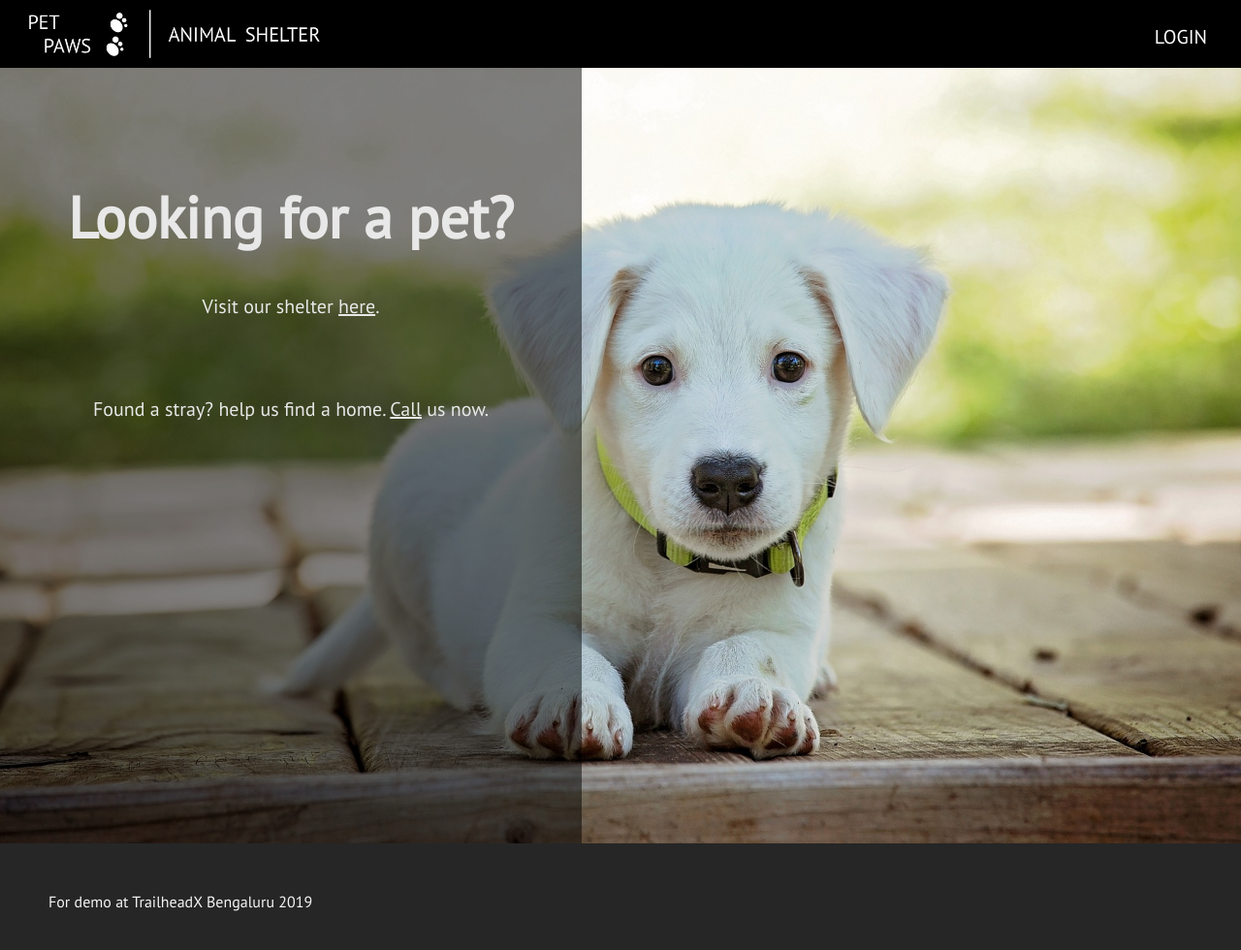
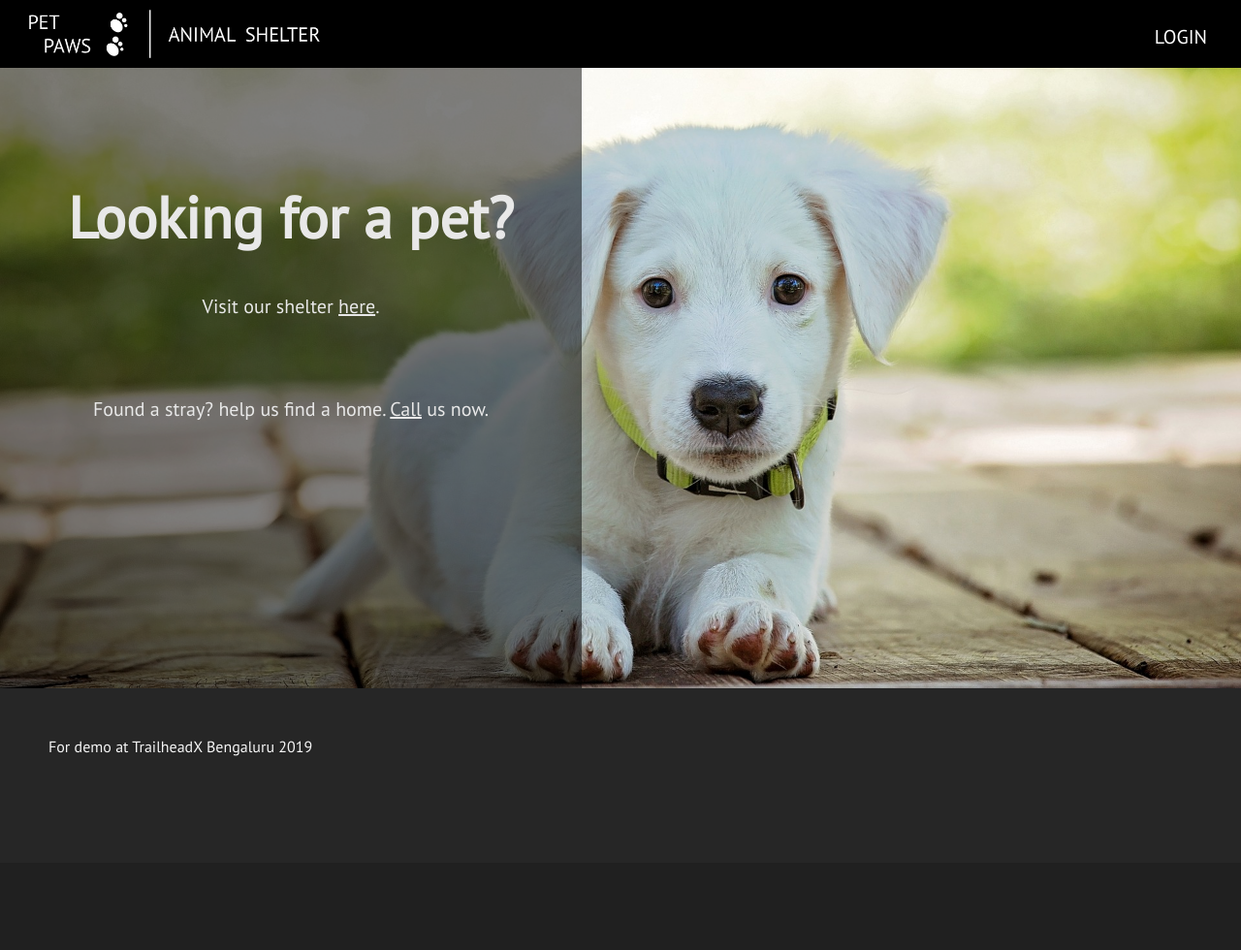
Before and after one commit to nanu146/tdxblr19, a Django app: page / in a window 1280 px wide. Shown: the whole page at 97% size. After the commit the page ends 780 px from the top, so only its background shows below. Run offline with Django 3.2, Linux system fonts and the light colour scheme.

Commit message:
css changes

```diff
--- a/templates/main/home.html
+++ b/templates/main/home.html
@@ -43,7 +43,7 @@
 
       .content{
         width:100%;
-        height: 800px;
+        height: 80%;
         background-image: url("{% static 'images/puppy.jpg' %}");
         background-image:  url("{% static 'images/puppy.jpg' %}"), linear-gradient(to bottom,rgba(0,0,0, 0),rgba(0,0,0, 100)); /* W3C */
         /* https://www.flickr.com/photos/wallboat/23503731148/ */
@@ -54,10 +54,13 @@
 
       .footer{
         width:100%;
-        height: 10px;
+        height: 10%;
         padding: 50px 0px;
         background-color: #262626;
         color: whitesmoke;
+      }
+      body{
+        background-color: #262626
       }
 
       .demoNotice{
```
